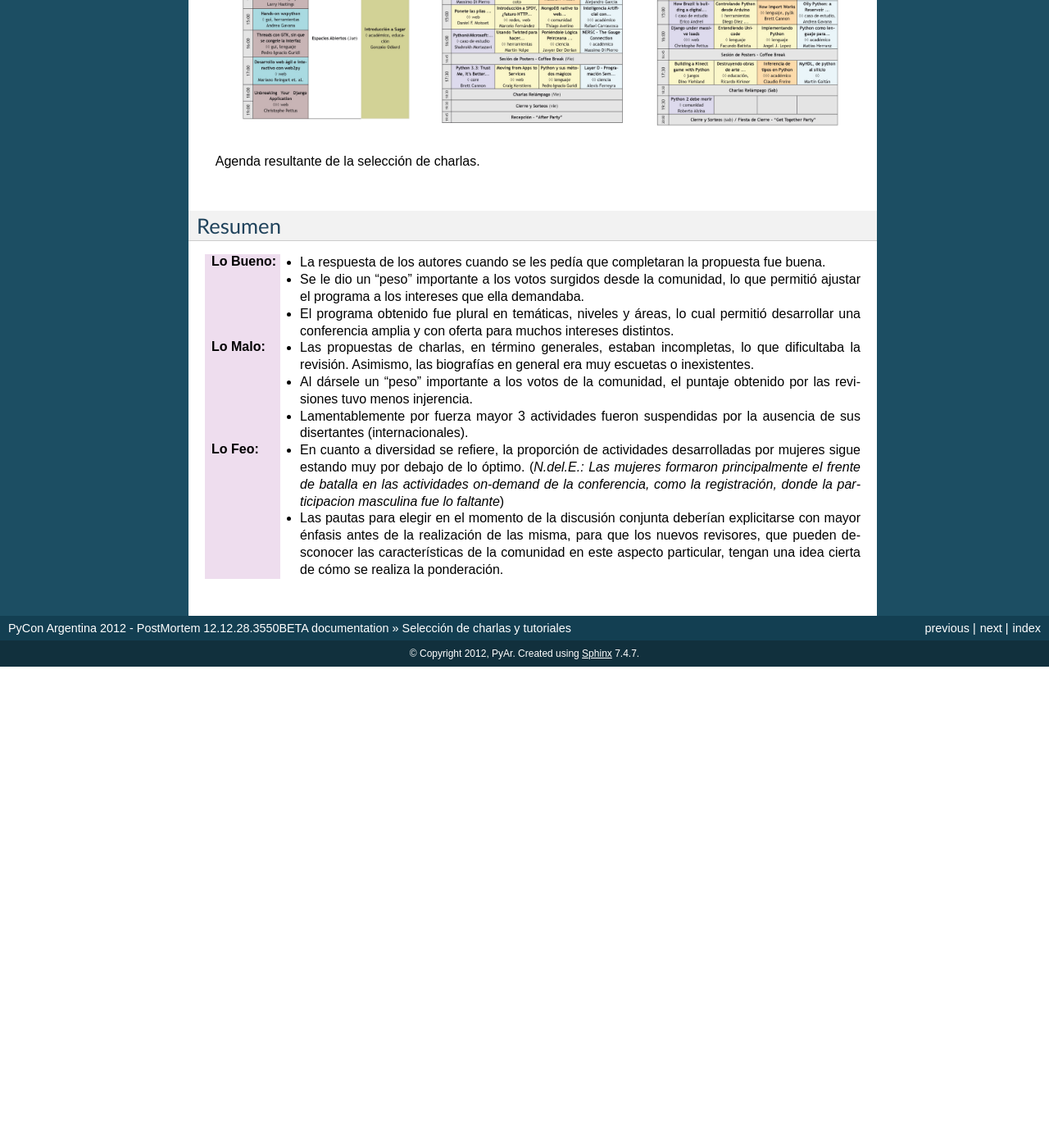
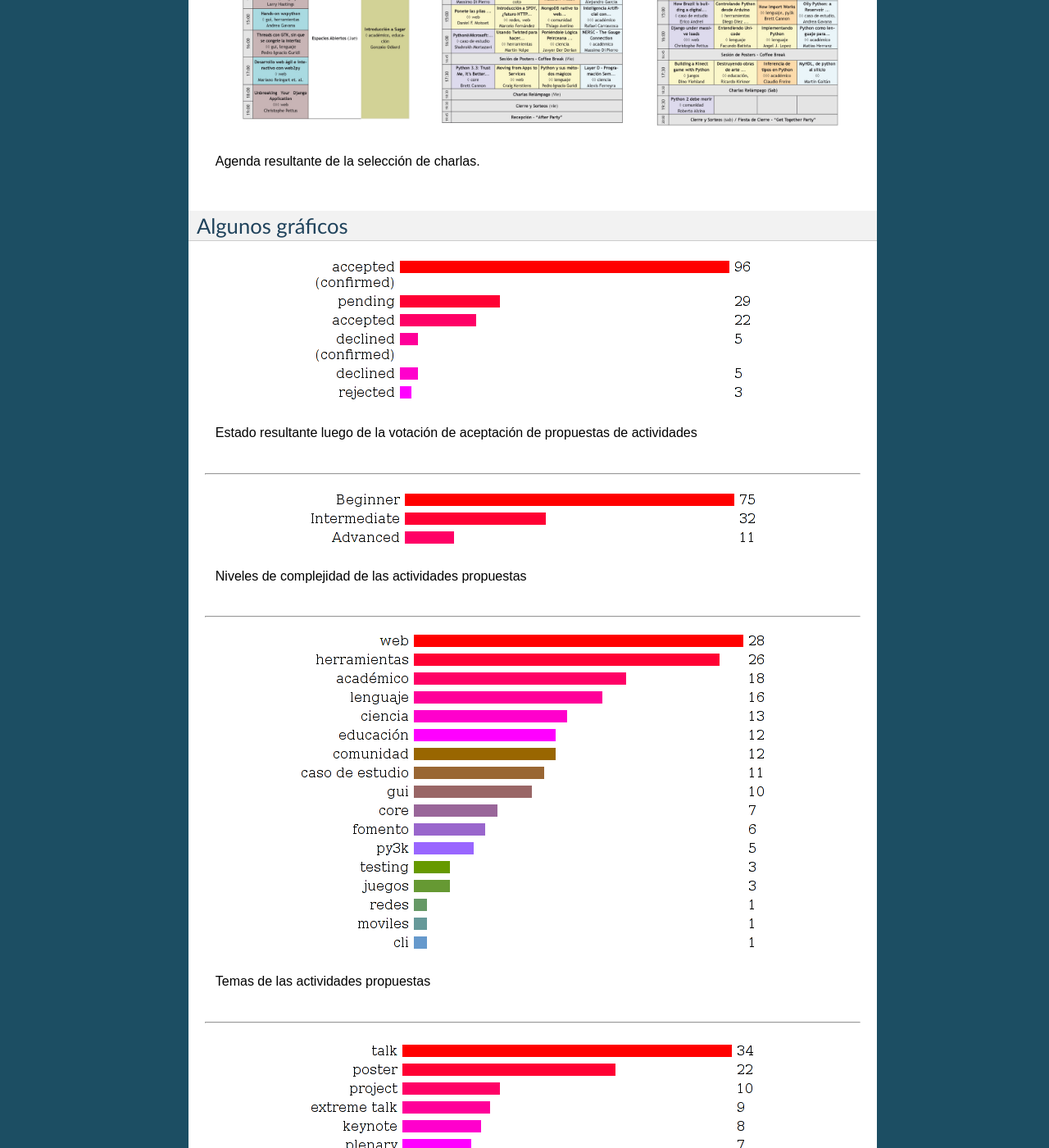
Before and after one commit to leliel12/pyconar20012_postmortem, a Sphinx documentation site: the page built from postmortem/source/seleccion_charlas.rst, in a window 1280 px wide and 1400 px high, scrolled down 2124 px. Shown: the whole window at 82% size. Built offline with Sphinx 7.4.7, drawn with Linux system fonts in a browser that asks for light colours; before the commit the page ends 2937 px from its top, so only the background shows below that; some of the changed text lies outside the part shown.

Commit message:
agregados varios graficos a seleccion de charlas

```diff
--- a/postmortem/source/seleccion_charlas.rst
+++ b/postmortem/source/seleccion_charlas.rst
@@ -113,6 +113,53 @@ Las actividades resultantes fueron:
         Agenda resultante de la selección de charlas.
 
 
+Algunos gráficos
+----------------
+
+.. figure:: seleccion_charlas/tbestado.png
+    :scale: 100 %
+    :align: center
+
+    Estado resultante luego de la votación de aceptación de propuestas de
+    actividades
+
+
+----
+
+.. figure:: seleccion_charlas/tbnivel.png
+    :scale: 100 %
+    :align: center
+
+    Niveles de complejidad de las actividades propuestas
+
+
+----
+
+.. figure:: seleccion_charlas/tbtema.png
+    :scale: 100 %
+    :align: center
+
+    Temas de las actividades propuestas
+
+
+----
+
+.. figure:: seleccion_charlas/tbtipo.png
+    :scale: 100 %
+    :align: center
+
+    Tipos actividades propuestas
+
+
+----
+
+.. figure:: seleccion_charlas/tbnacionalidad.png
+    :scale: 100 %
+    :align: center
+
+    Nacionalidades de los candidatos a disertantes
+
+
 Resumen
 -------
 
```
Also changed, not shown: postmortem/source/seleccion_charlas/tbestado.png (added), postmortem/source/seleccion_charlas/tbnacionalidad.png (added), postmortem/source/seleccion_charlas/tbnivel.png (added), postmortem/source/seleccion_charlas/tbtema.png (added), postmortem/source/seleccion_charlas/tbtipo.png (added).
